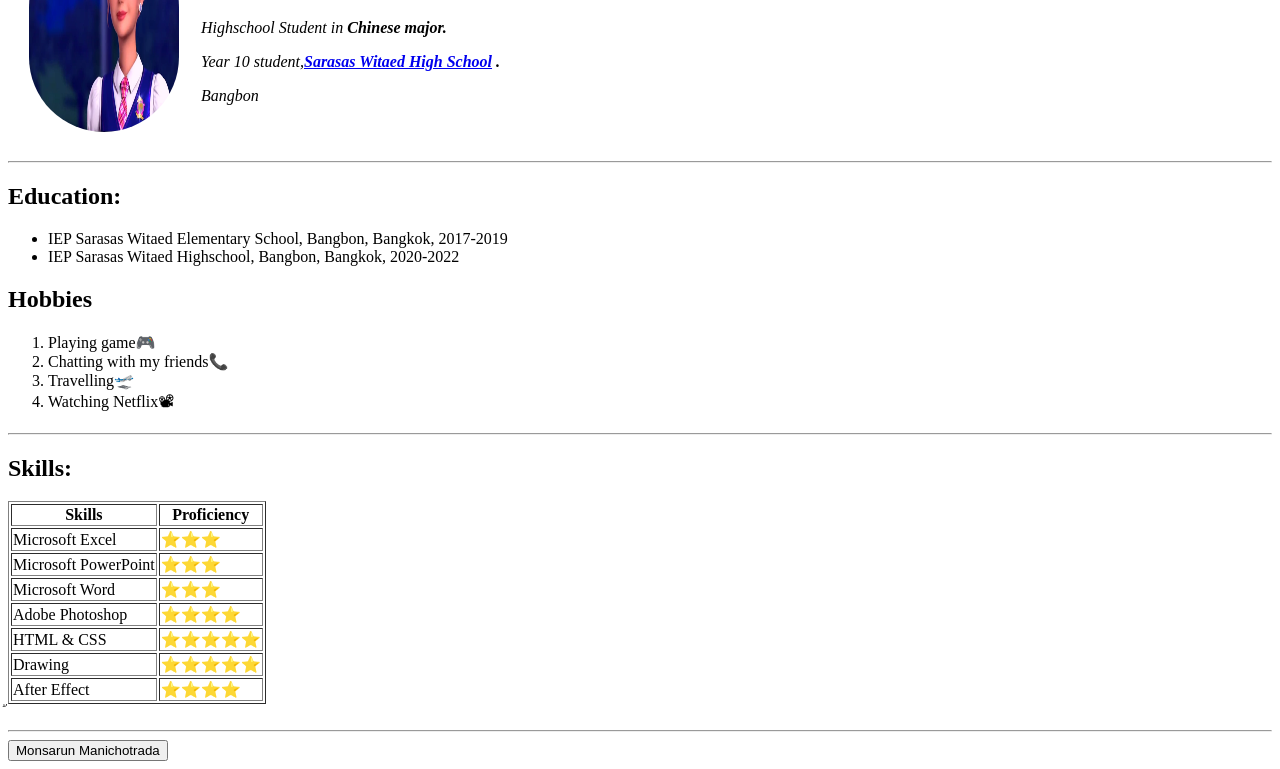
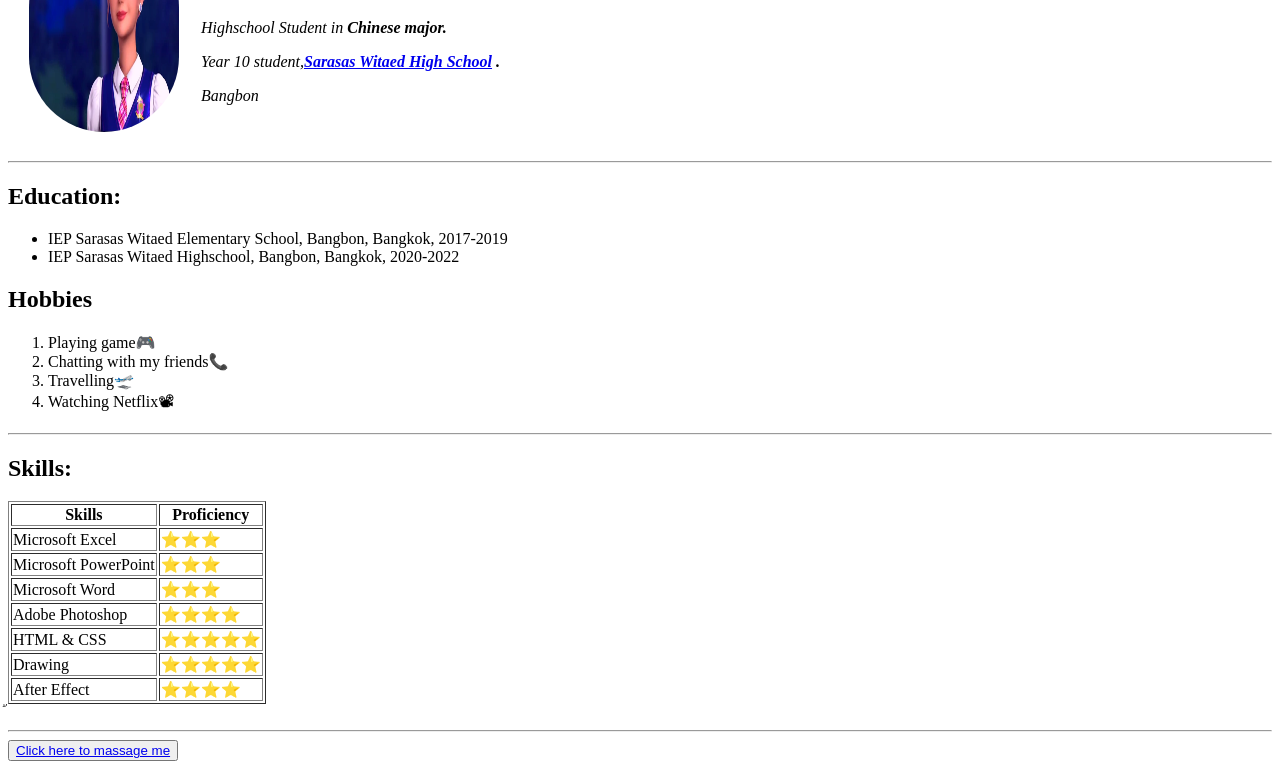
Before and after one commit to Grace45699/test, a plain HTML site: page index.html in a window 1280 px wide. Shown: the part 115-884 px from the top of the page. Drawn offline with Linux system fonts and the light colour scheme.

Commit message:
Update index.html

```diff
--- a/index.html
+++ b/index.html
@@ -76,7 +76,8 @@
 
 </table>
 ้<hr>
-<button type="button" name="button">Monsarun Manichotrada </button>
+<button type="button" name="button"><a href="contact html">Click here to massage me</a></button>
+
 
 
 </body>
```
